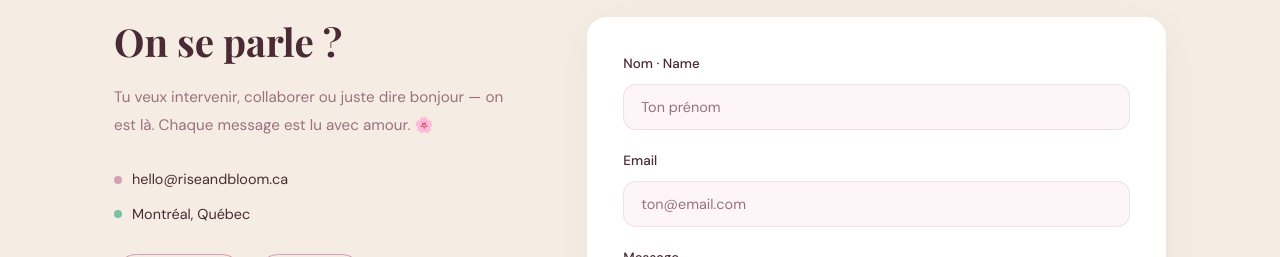
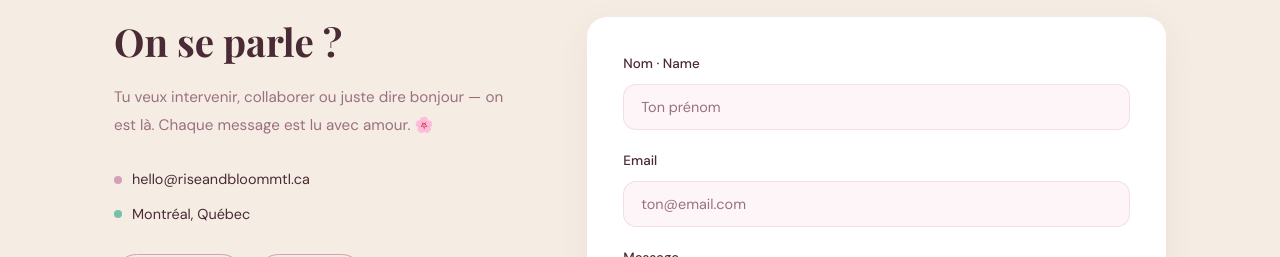
Before and after one commit to ghitadounia/rise-and-bloom-mtl, a React (Vite) app: page / in a window 1280 px wide. Shown: the part 4893-5150 px from the top of the page. Built offline with nearby package versions, Linux system fonts and the light colour scheme; a web font is replaced by a local one.

Commit message:
modification de l'email

```diff
--- a/src/components/Contact.jsx
+++ b/src/components/Contact.jsx
@@ -46,7 +46,7 @@ export default function Contact() {
 
             <div className="contact-detail">
               <span className="c-dot" aria-hidden="true" />
-              <span>hello@riseandbloom.ca</span>
+              <span>hello@riseandbloommtl.ca</span>
             </div>
             <div className="contact-detail">
               <span className="c-dot" style={{ backgroundColor: 'var(--jade-mint)' }} aria-hidden="true" />
```
Also changed, not shown: 2 other files (tests, documents, lock files or other folders).
